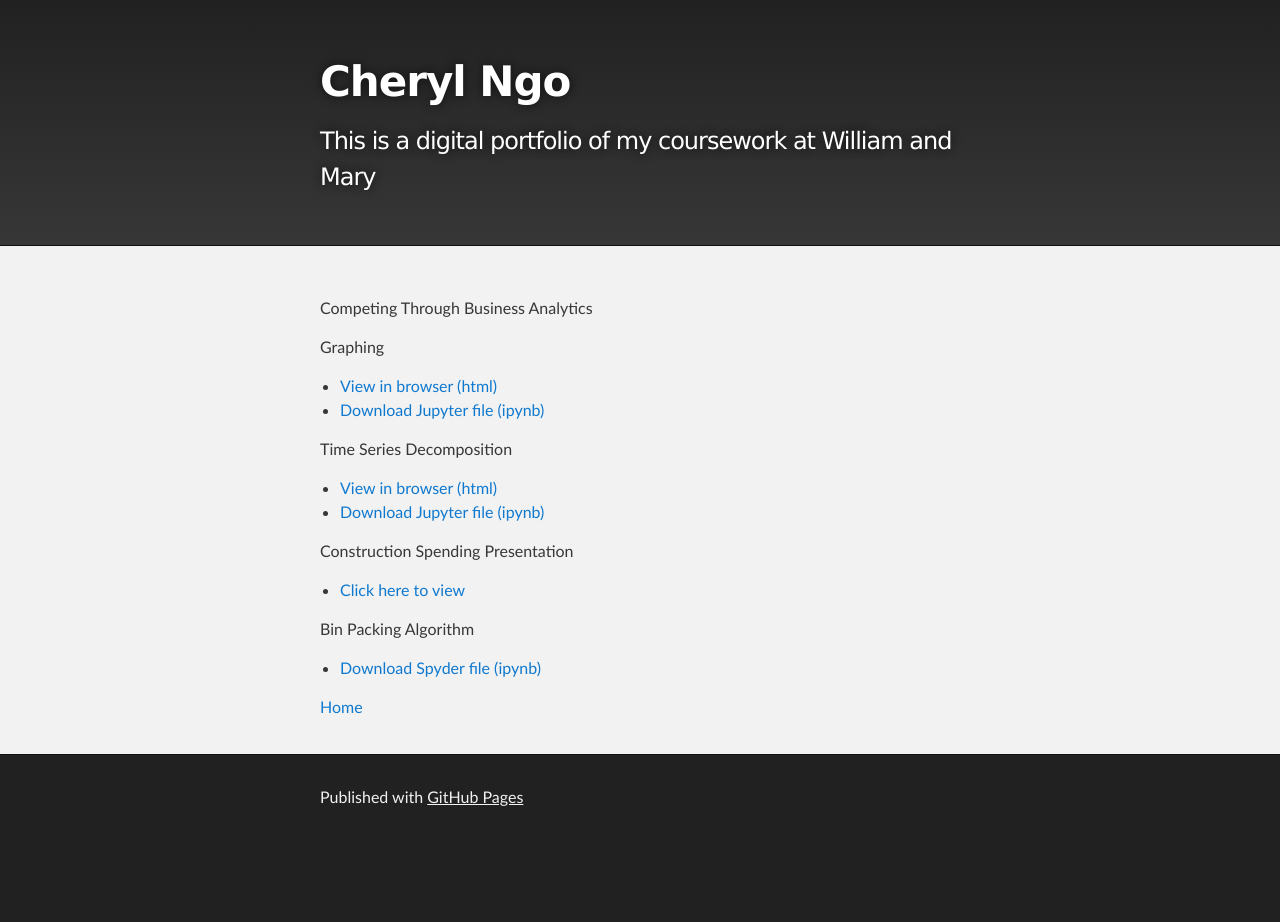
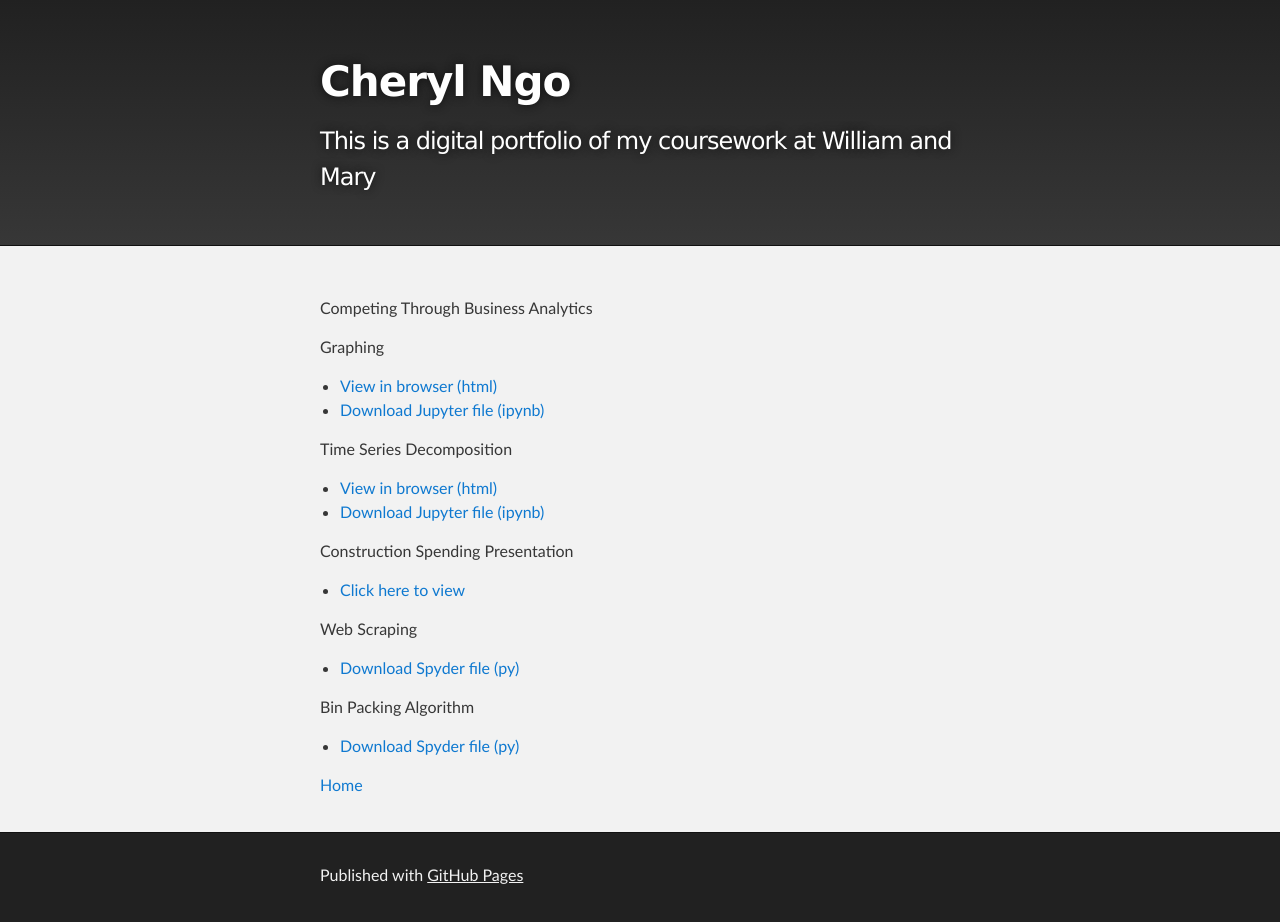
Before and after one commit to Cherylngo/cherylngo.github.io, a Jekyll site: the page built from Data Visualization/index.md, in a window 1280 px wide. Built offline with Jekyll 4.4.1, drawn with Linux system fonts in a browser that asks for light colours; our own code applies the rules of GitHub Pages for plain Markdown files; before the commit the page ends 900 px from its top, so only the background shows below that.

Commit message:
Update index.md

```diff
--- a/Data Visualization/index.md
+++ b/Data Visualization/index.md
@@ -1,6 +1,6 @@
 ---
-title: Data Visualization
-description: Graphing with Python
+title: Course: Competing Through Business Analytics (Spring 2019)
+description: Visualizations, Web Scraping, and Algorithms Using Python
 ---
 
 Competing Through Business Analytics
@@ -16,7 +16,10 @@ Time Series Decomposition
 Construction Spending Presentation
 - [Click here to view](https://www.youtube.com/watch?v=ySC1Y_YXDC4)
 
+Web Scraping
+- [Download Spyder file (py)](json_scrape.py)
+
 Bin Packing Algorithm
-- [Download Spyder file (ipynb)](binpacking.py)
+- [Download Spyder file (py)](binpacking.py)
 
 [Home](https://cherylngo.github.io/)
```
